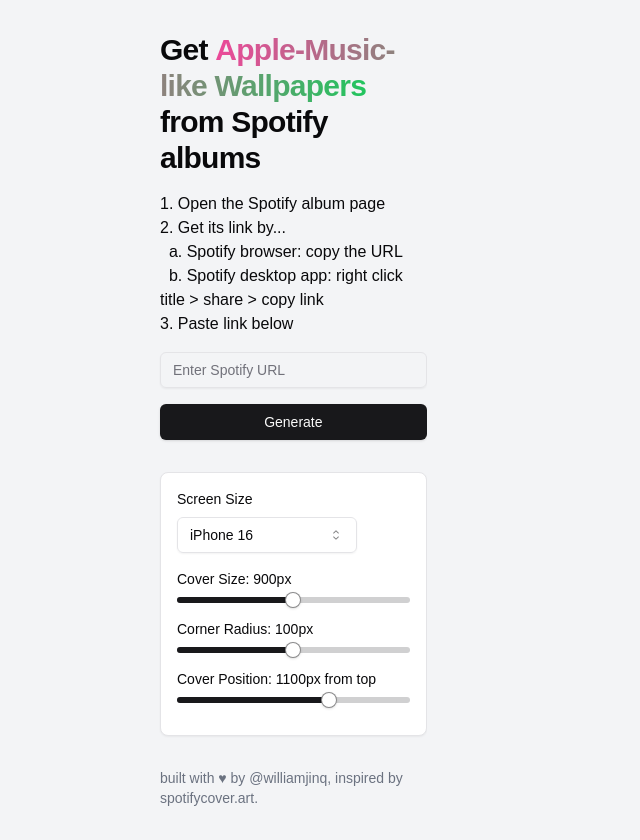
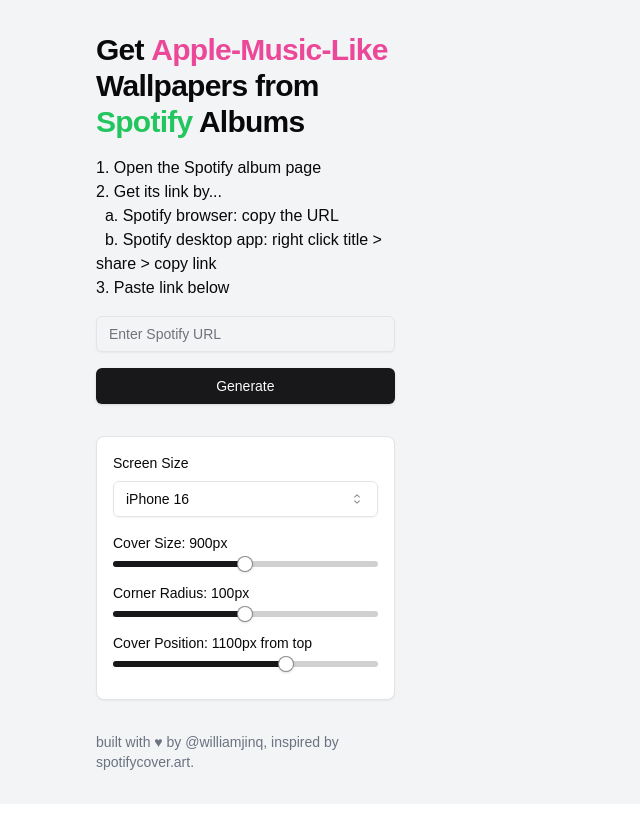
Before and after one commit to kouyaruten/spotify-wallpaper, a Next.js app: page / in a window 1280 px wide. Shown: the whole page, without its empty margins (0-640 px from the left). After the commit the page ends 804 px from the top, so only its background shows below. Built offline with nearby package versions, Linux system fonts and the light colour scheme.

Commit message:
changed styling

```diff
--- a/src/app/layout.tsx
+++ b/src/app/layout.tsx
@@ -14,7 +14,7 @@
 });
 
 export const metadata: Metadata = {
-  title: "Wallbum",
+  title: "Spotipple",
   description: "Get Apple-Music-like Wallpapers from Spotify albums",
 };
 
--- a/src/components/IPhoneWallpaper.jsx
+++ b/src/components/IPhoneWallpaper.jsx
@@ -212,14 +212,13 @@
   return (
     <div className="min-h-screen flex bg-gray-100">
       {/* 左侧面板 */}
-      <div className="w-1/3 py-8 pl-40 overflow-y-auto flex flex-col justify-center gap-8">
+      <div className="w-1/3 p-8 pl-24 overflow-y-auto flex flex-col justify-center gap-8">
         <div className="flex flex-col gap-4">
           <h1 className="text-3xl font-semibold tracking-tight">
             Get{" "}
-            <span className="font-bold bg-gradient-to-r from-pink-500 to-green-500 text-transparent bg-clip-text">
-              Apple-Music-like Wallpapers
-            </span>{" "}
-            from Spotify albums
+            <span className="font-bold text-pink-500">Apple-Music-Like</span>{" "}
+            Wallpapers from{" "}
+            <span className="font-bold text-green-500">Spotify</span> Albums
           </h1>
           <p>
             1. Open the Spotify album page
@@ -252,7 +251,7 @@
                 onValueChange={(e) => setScreenSize(e)}
                 className="w-full p-2 border rounded mt-1"
               >
-                <SelectTrigger className="w-[180px]">
+                <SelectTrigger className="w-full">
                   <SelectValue placeholder="Select a size" />
                 </SelectTrigger>
                 <SelectContent>
```
Also changed, not shown: 1 other file (tests, documents, lock files or other folders).
